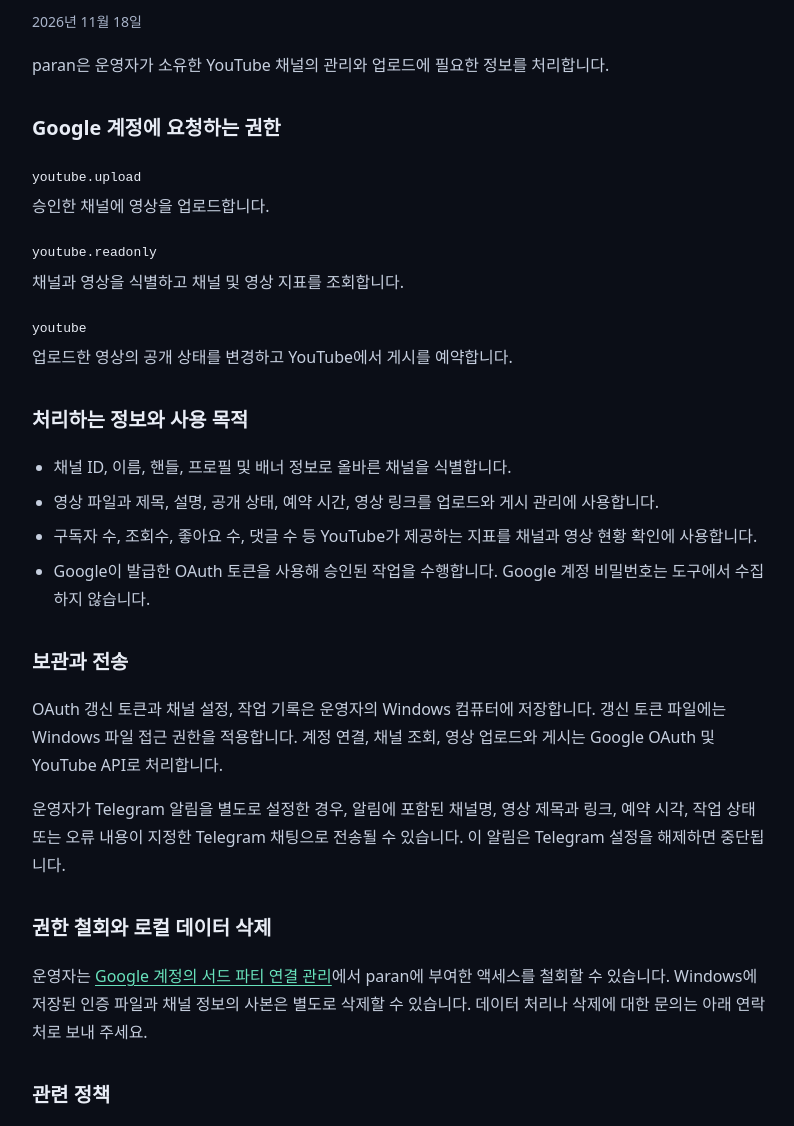
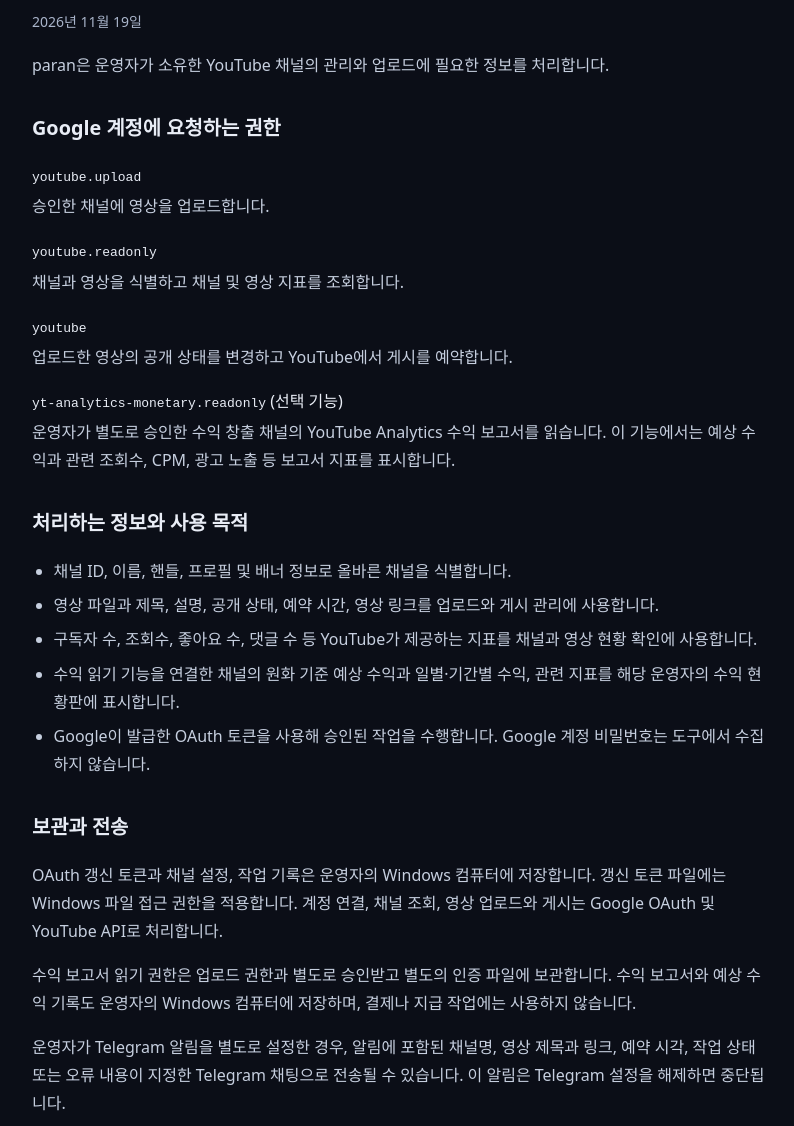
Before and after one commit to chosoohyeong/paran-app-info, a plain HTML site: page privacy.html in a window 1280 px wide. Shown: the part 120-1246 px from the top of the page, without its empty margins (240-1034 px from the left). Drawn offline with Linux system fonts and the light colour scheme.

Commit message:
Document optional revenue report access

```diff
--- a/privacy.html
+++ b/privacy.html
@@ -29,7 +29,7 @@
 <body>
   <main>
 <h1>paran 개인정보처리방침</h1>
-    <p class="date">2026년 11월 18일</p>
+    <p class="date">2026년 11월 19일</p>
     <p>paran은 운영자가 소유한 YouTube 채널의 관리와 업로드에 필요한 정보를 처리합니다.</p>
 
     <h2>Google 계정에 요청하는 권한</h2>
@@ -40,6 +40,8 @@
       <dd>채널과 영상을 식별하고 채널 및 영상 지표를 조회합니다.</dd>
       <dt><code>youtube</code></dt>
       <dd>업로드한 영상의 공개 상태를 변경하고 YouTube에서 게시를 예약합니다.</dd>
+      <dt><code>yt-analytics-monetary.readonly</code> (선택 기능)</dt>
+      <dd>운영자가 별도로 승인한 수익 창출 채널의 YouTube Analytics 수익 보고서를 읽습니다. 이 기능에서는 예상 수익과 관련 조회수, CPM, 광고 노출 등 보고서 지표를 표시합니다.</dd>
     </dl>
 
     <h2>처리하는 정보와 사용 목적</h2>
@@ -47,15 +49,18 @@
       <li>채널 ID, 이름, 핸들, 프로필 및 배너 정보로 올바른 채널을 식별합니다.</li>
       <li>영상 파일과 제목, 설명, 공개 상태, 예약 시간, 영상 링크를 업로드와 게시 관리에 사용합니다.</li>
       <li>구독자 수, 조회수, 좋아요 수, 댓글 수 등 YouTube가 제공하는 지표를 채널과 영상 현황 확인에 사용합니다.</li>
+      <li>수익 읽기 기능을 연결한 채널의 원화 기준 예상 수익과 일별·기간별 수익, 관련 지표를 해당 운영자의 수익 현황판에 표시합니다.</li>
       <li>Google이 발급한 OAuth 토큰을 사용해 승인된 작업을 수행합니다. Google 계정 비밀번호는 도구에서 수집하지 않습니다.</li>
     </ul>
 
     <h2>보관과 전송</h2>
     <p>OAuth 갱신 토큰과 채널 설정, 작업 기록은 운영자의 Windows 컴퓨터에 저장합니다. 갱신 토큰 파일에는 Windows 파일 접근 권한을 적용합니다. 계정 연결, 채널 조회, 영상 업로드와 게시는 Google OAuth 및 YouTube API로 처리합니다.</p>
+    <p>수익 보고서 읽기 권한은 업로드 권한과 별도로 승인받고 별도의 인증 파일에 보관합니다. 수익 보고서와 예상 수익 기록도 운영자의 Windows 컴퓨터에 저장하며, 결제나 지급 작업에는 사용하지 않습니다.</p>
     <p>운영자가 Telegram 알림을 별도로 설정한 경우, 알림에 포함된 채널명, 영상 제목과 링크, 예약 시각, 작업 상태 또는 오류 내용이 지정한 Telegram 채팅으로 전송될 수 있습니다. 이 알림은 Telegram 설정을 해제하면 중단됩니다.</p>
 
     <h2>권한 철회와 로컬 데이터 삭제</h2>
     <p>운영자는 <a href="https://myaccount.google.com/connections?hl=ko">Google 계정의 서드 파티 연결 관리</a>에서 paran에 부여한 액세스를 철회할 수 있습니다. Windows에 저장된 인증 파일과 채널 정보의 사본은 별도로 삭제할 수 있습니다. 데이터 처리나 삭제에 대한 문의는 아래 연락처로 보내 주세요.</p>
+    <p>수익 기능의 로컬 인증 파일과 수익 기록도 별도로 삭제할 수 있습니다. Google에서 paran 앱의 연결 전체를 철회하면 기존 업로드 인증에도 영향이 있을 수 있습니다.</p>
 
     <h2>관련 정책</h2>
     <p>Google API에서 받은 정보의 사용과 전송에는 제한적 사용 요건을 포함한 <a href="https://developers.google.com/terms/api-services-user-data-policy?hl=ko">Google API 서비스 사용자 데이터 정책</a>이 적용됩니다. Google의 데이터 처리 방식은 <a href="https://policies.google.com/privacy?hl=ko">Google 개인정보처리방침</a>에서 확인할 수 있습니다.</p>
```
